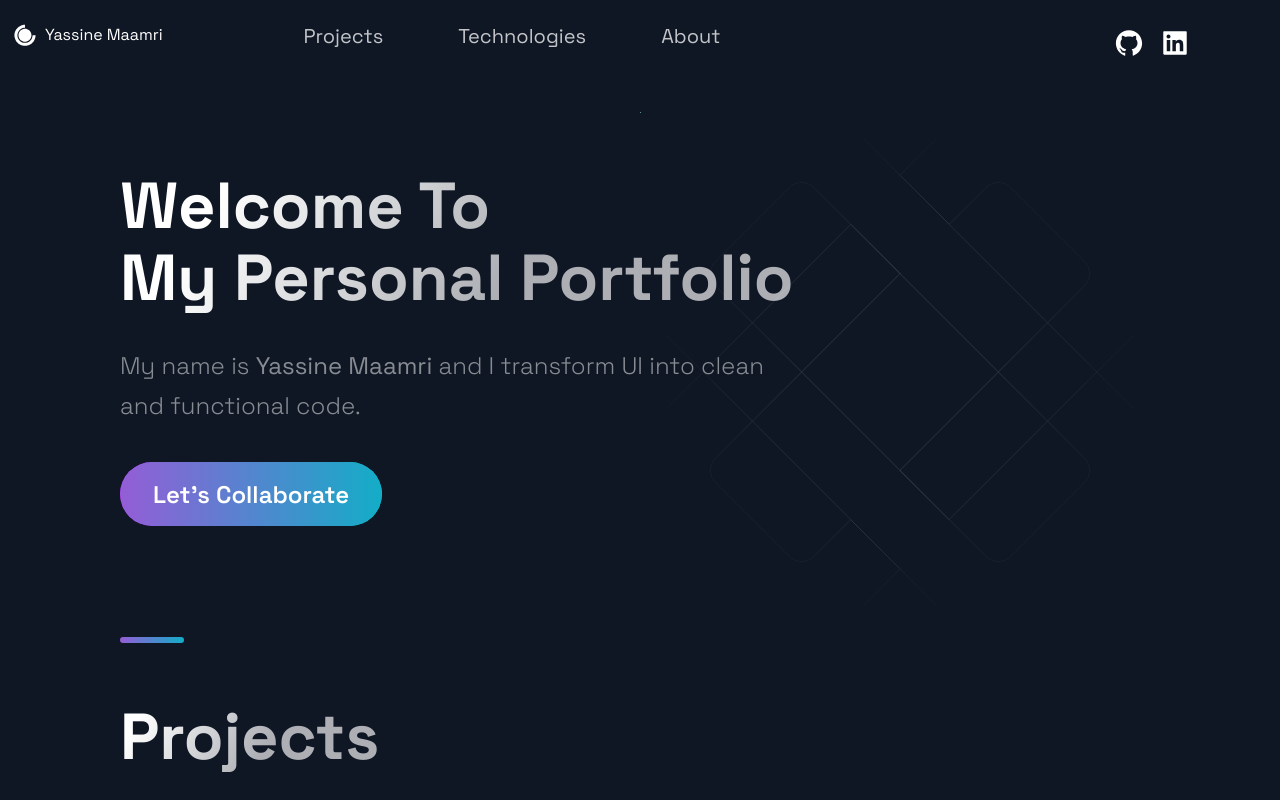
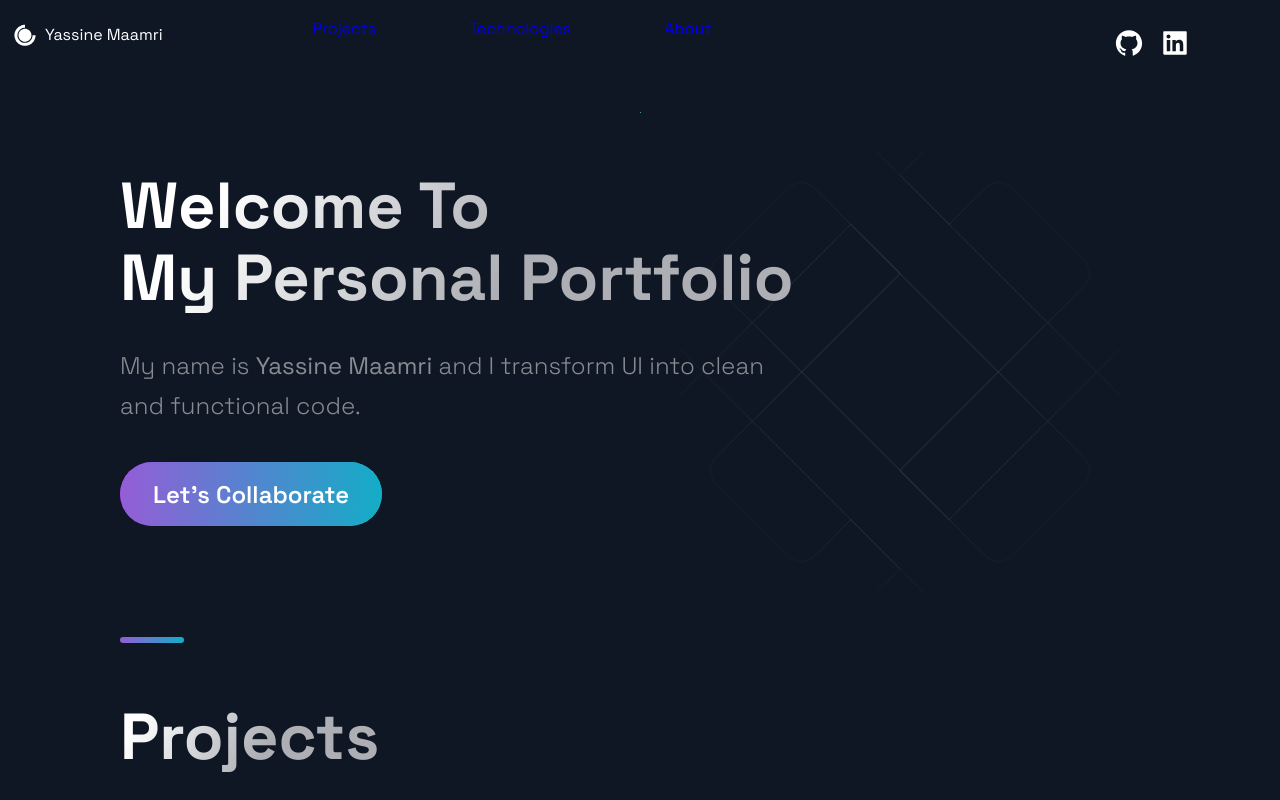
Before and after one commit to ymaamri/ymaamri.github.io, a Next.js app: page /ymaamri.github.io/ in a window 1280 px wide. Shown: the top 800 px of the page. Built offline with nearby package versions, Linux system fonts and the light colour scheme.

Commit message:
new update

```diff
--- a/src/components/Header/Header.js
+++ b/src/components/Header/Header.js
@@ -31,19 +31,19 @@ const Header = () => (
     </Div1>
     <Div2>
       <li>
-        <Link href="https://ymaamri.github.io/#projects">
-          <NavLink>Projects</NavLink>
-        </Link>
+        <a href="#projects" onClick={() => scrollToSection("projects")}>
+          Projects
+        </a>
       </li>
       <li>
-        <Link href="https://ymaamri.github.io/#tech">
-          <NavLink>Technologies</NavLink>
-        </Link>
+        <a href="#tech" onClick={() => scrollToSection("tech")}>
+          Technologies
+        </a>
       </li>
       <li>
-        <Link href="https://ymaamri.github.io/#about">
-          <NavLink>About</NavLink>
-        </Link>
+        <a href="#about" onClick={() => scrollToSection("about")}>
+          About
+        </a>
       </li>
     </Div2>
     <Div3>
@@ -56,7 +56,7 @@ const Header = () => (
       >
         <AiFillLinkedin size="3rem" />
       </SocialIcons>
-      {/*       <SocialIcons href="https://google.com">
+      {/* <SocialIcons href="https://google.com">
         <AiFillInstagram size="3rem" />
       </SocialIcons> */}
     </Div3>
```
Also changed, not shown: next.config.js (line endings or trailing spaces).
